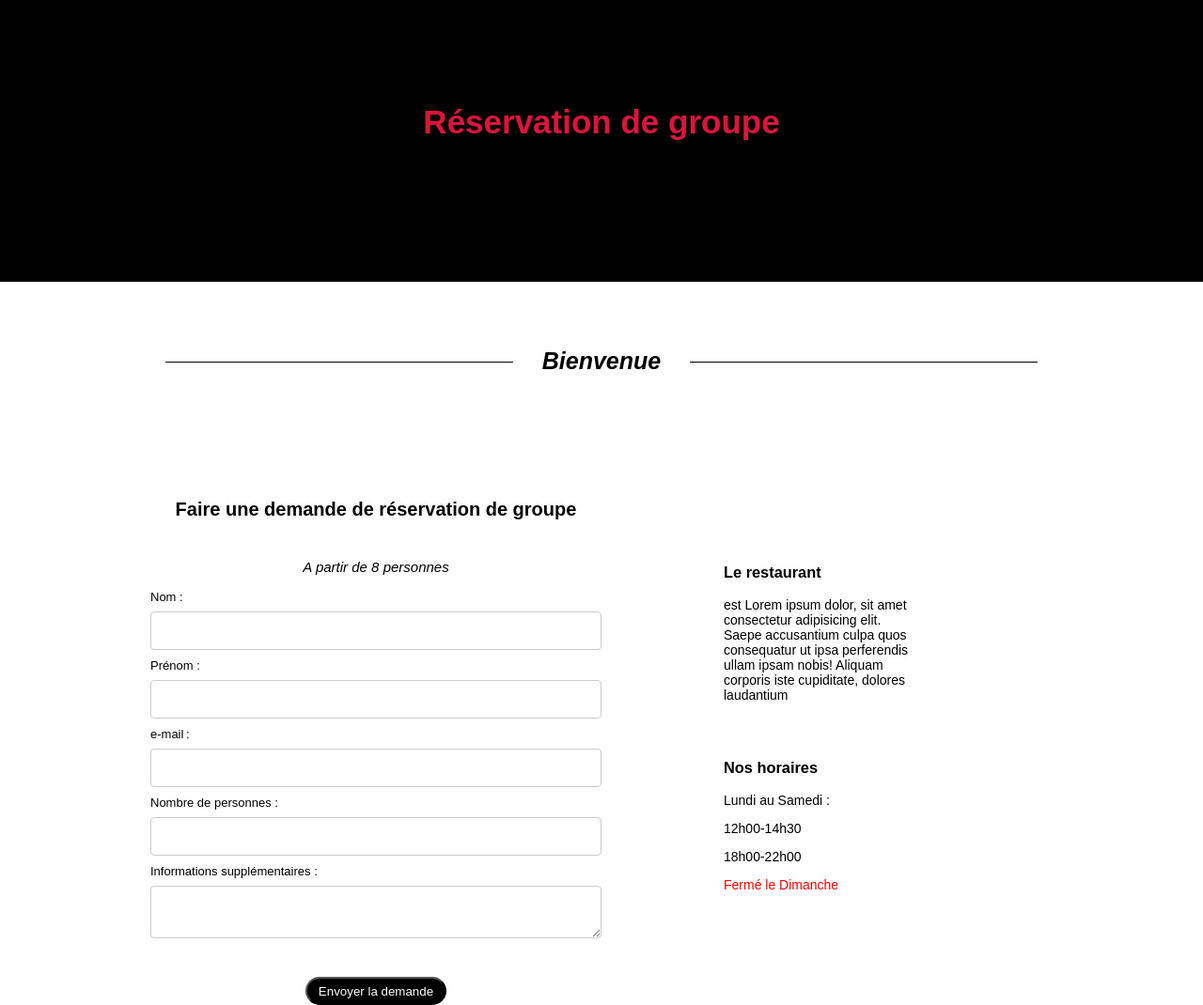
After one commit to ilies28000/Carnium, a PHP site: page /pages/contact.html in a window 1280 px wide. The commit adds this page. Shown: the whole page at 94% size. Run offline with PHP 8.4, Linux system fonts and the light colour scheme.

Commit message:
ajout page contact

```diff
--- a/CarniumWeb/index.html
+++ b/CarniumWeb/index.html
@@ -35,7 +35,7 @@
                         title="Nos partenaires">NOS PARTENAIRES</a>
                     </li>
                     <li class="menuItem">
-                        <a href="contact.html" title="Contact & Reservation">CONTACT / RESERVATION</a>
+                        <a href="pages/contact.html" title="Contact & Reservation">CONTACT / RESERVATION</a>
                     </li>
                     <li class="menuItem current">
                         <a href="index.html"
@@ -138,7 +138,7 @@
                   <li><a href="#">LE CONCEPT</a></li>
                   <li><a href="#">NOTRE HISTOIRE</a></li>
                   <li><a href="#">LA TEAM</a></li>
-                  <li><a href="#">CONTACT/RÉSERVATION</a></li>
+                  <li><a href="pages/contact.html">CONTACT/RÉSERVATION</a></li>
                   <li><a href="#">NOS PARTENAIRES</a></li>
                   <li><a href="#">FAQ</a></li>
                 </ul>
--- /dev/null
+++ b/CarniumWeb/pages/contact.html
@@ -0,0 +1,70 @@
+<!DOCTYPE html>
+<html lang="fr">
+ <head>
+   <meta charset="utf-8">
+   <title>titre de ma page</title>
+   <meta name="description" content="description de ma page"/>
+   <link href="https://fonts.googleapis.com/css?family=Roboto" rel="stylesheet">
+   <link rel="stylesheet" href="styles/main.css">
+ </head>
+ <body>
+   <div class='head_block'>
+      <div class='head_black'>
+      </div>
+      <h2>Réservation de groupe</h2>
+   </div>
+   <div class='head_welcome'>
+    <div class="line_horizon"></div>
+    <h3>Bienvenue</h3>
+    <div class="line_horizon"></div>
+   </div>
+   <div class="resa_contain">
+    <div class='form_container'>
+        <div class="form_title">
+          <h4>Faire une demande de réservation de groupe</h4>
+          <p><em>A partir de 8 personnes</em></p>
+        </div>
+        <form action="" method="get">
+            <div>
+                <label for="name">Nom :</label>
+                <input type="text" id="name" name="user_name">
+            </div>
+            <div>
+                <label for="name">Prénom :</label>
+                <input type="text" id="prenom" name="user_prenom">
+            </div>
+            <div>
+                <label for="mail">e-mail :</label>
+                <input type="email" id="mail" name="user_mail">
+            </div>
+            <div>
+                <label for="number">Nombre de personnes :</label>
+                <input type="number" id="nbr" name="user_number">
+            </div>
+            <div>
+                <label for="msg">Informations supplémentaires :</label>
+                <textarea id="msg" name="user_message"></textarea>
+            </div>
+            <div class="button">
+                <button type="submit">Envoyer la demande</button>
+            </div>
+        </form>
+      </div>
+      <div class="info_supp">
+        <div class='resto_data'>
+          <h3>Le restaurant</h3>
+          <p> est Lorem ipsum dolor, sit amet consectetur adipisicing elit. Saepe accusantium culpa quos consequatur ut ipsa perferendis ullam ipsam nobis! Aliquam corporis iste cupiditate, dolores laudantium</p>
+        </div>
+        <div class='open_hour'>
+          <h3>Nos horaires</h3>
+          <p>Lundi au Samedi :
+            <p>12h00-14h30 </p>
+            <p>18h00-22h00</p>
+          </p>
+          <p>Fermé le Dimanche</p>
+        </div>
+      </div>
+   </div>
+   <script src="scripts/main.js"></script>
+ </body>
+</html>
--- a/CarniumWeb/styles/main.css
+++ b/CarniumWeb/styles/main.css
@@ -410,3 +410,148 @@ footer{
   border-bottom-color: black;
   margin-top: 320px;
 }
+
+/* PAGE CONTACT*/
+
+/* block de tete */
+
+.head_block{
+  position: relative;
+  display: flex;
+  justify-content: center;
+}
+
+.head_block .head_black{
+  height: 300px;
+  width: 100%;
+  background: black;
+}
+
+.head_block h2{
+  position: absolute;
+  color: crimson;
+  margin-top: 110px;
+  font-size: 35px;
+}
+
+/*titraille*/
+
+.head_welcome{
+  width: 960px;
+  margin: 0 auto;
+  display: flex;
+  justify-content: space-around;
+  margin-top: 35px;
+}
+
+.line_horizon{
+  border-top: solid;
+  border-top-color: black;
+  width: 370px;
+  margin-top: 50px;
+  border-top-width: 0.5px;
+}
+
+.head_welcome h3{
+  font-style: italic;
+  font-size: 25px;
+  margin-top: 35px;
+}
+
+
+/* design du formulaire */
+
+.form_title h4{
+  font-size: 20px;
+}
+
+input[type=text], [type=email], [type=number] {
+  width: 100%;
+  padding: 12px 20px;
+  margin: 8px 0;
+  display: inline-block;
+  border: 1px solid #ccc;
+  border-radius: 4px;
+  box-sizing: border-box;
+}
+
+#msg{
+  width: 100%;
+  padding: 12px 20px;
+  margin: 8px 0;
+  display: inline-block;
+  border: 1px solid #ccc;
+  border-radius: 4px;
+  box-sizing: border-box;
+}
+
+label{
+  font-size: 13px;
+}
+
+.form_title p{
+  font-size: 15px;
+}
+
+.resa_contain{
+  width: 960px;
+  margin: 0 auto;
+  margin-top: 80px;
+  display: flex;
+}
+
+.form_container{
+  width: 480px;
+}
+
+.form_title{
+  display: flex;
+  align-items: center;
+  flex-direction: column;
+}
+
+.button{
+  display: flex;
+  justify-content: center;
+  margin-top: 30px;
+}
+
+button{
+  height:30px;
+  width: 150px;
+  border-radius: 15px;
+  background-color:black;
+  border-color: black;
+  color: white;
+}
+
+button:hover{
+  color: red;
+  height:50px;
+  width: 180px;
+  border-radius: 30px;
+}
+
+/* design de la section droite avec les infos */
+
+.info_supp{
+  width: 480px;
+}
+
+.resto_data{
+  width: 200px;
+  padding-left: 130px;
+  padding-top: 80px;
+}
+
+.open_hour{
+  width: 200px;
+  padding-left: 130px;
+  padding-top: 30px;
+}
+
+.open_hour p:last-of-type{
+  color: red;
+}
+
+/*FIN PAGE CONTACT*/
```
